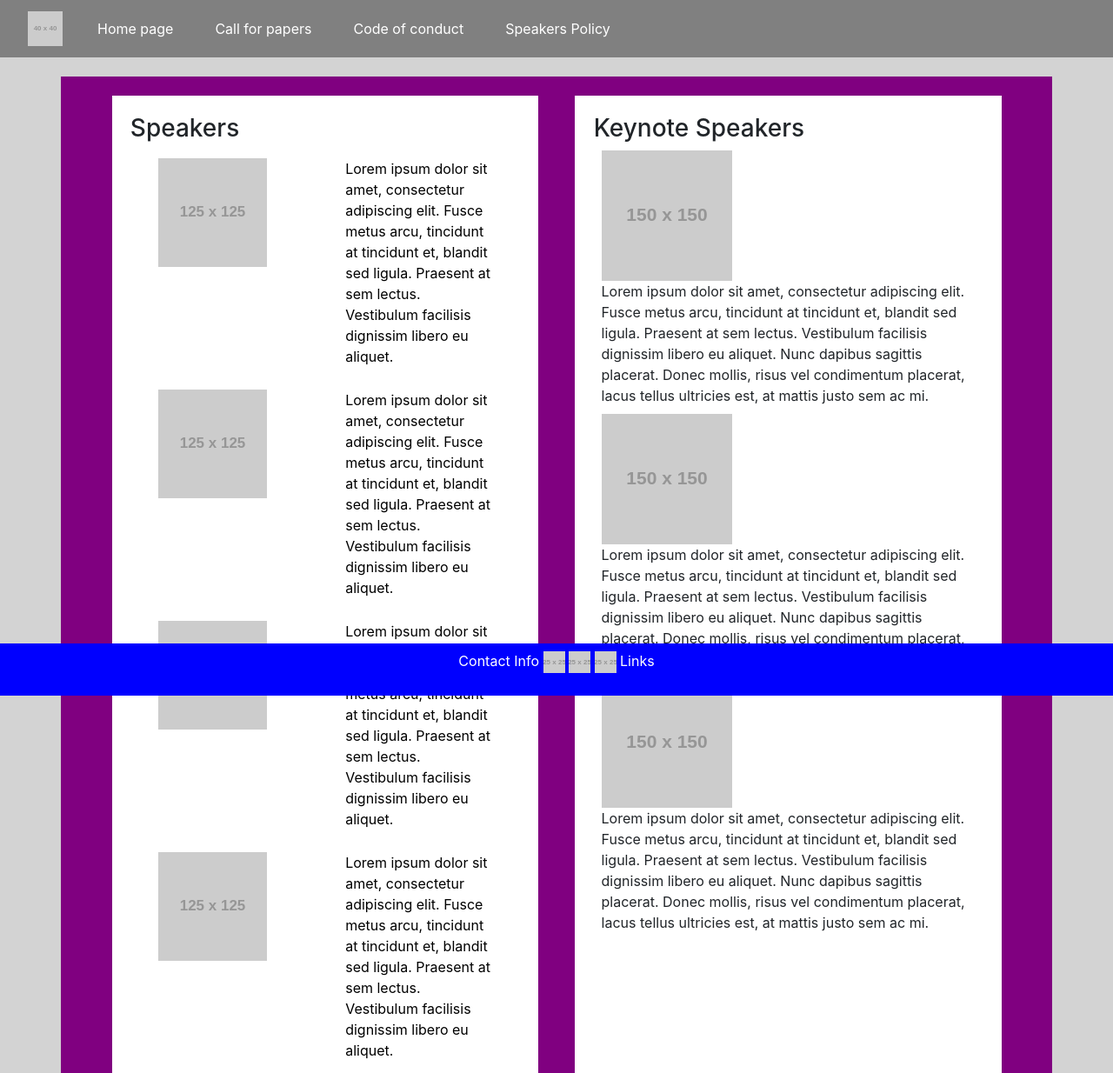
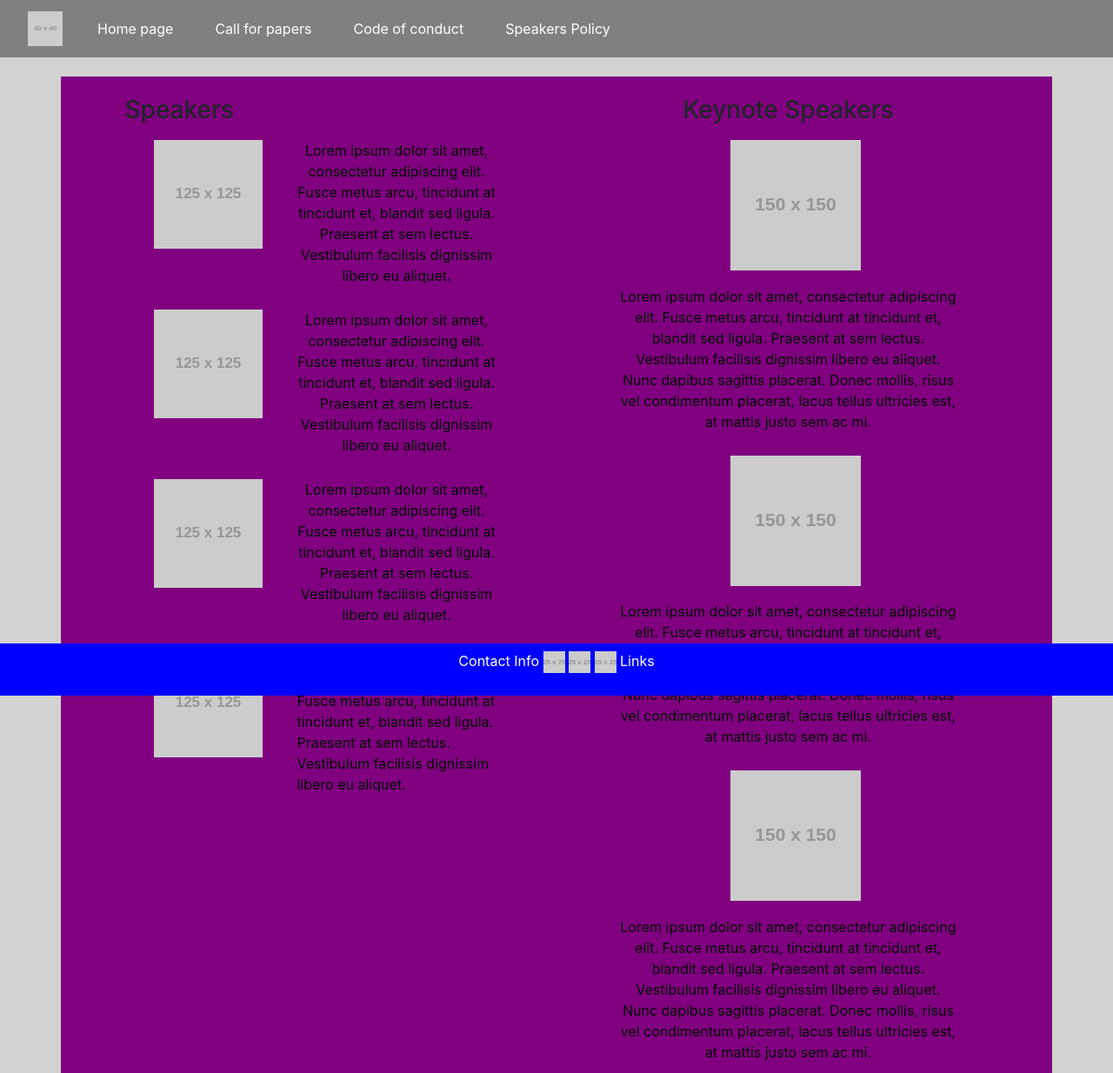
Before and after one commit to DylanVeasey/DevEastWebsite, a plain HTML site: page DevEast2020.html in a window 1280 px wide. Shown: the top 1234 px of the page at 87% size. Drawn offline with nearby package versions, Linux system fonts and the light colour scheme; placeholder pictures from the web are drawn by us.

Commit message:
Update DevEast2020.html

```diff
--- a/DevEast2020.html
+++ b/DevEast2020.html
@@ -31,41 +31,42 @@
 		<!--A row which contains both the speakers and the keynote speakers-->
 		<div class="row" >
 			<!-- This is the first column, for the speakers-->
-			<div id="column" class="col-md">
-				<h3 id="left">Speakers</h3>
+			<div class="col-md column">
+				<h3>Speakers</h3>
 				<!-- This is a row inside a row, so the images and the text can be split into different columns-->
 				<div class="row">
-					<div class="col">
+					<!-- The images and the text are in different columns so that they can flow and the text can sit underneath the image when the screen gets smaller-->
+					<div class="col-lg-4 text-center">
 						<img src="https://via.placeholder.com/125" id="SpeakersImage" alt="Speaker 1">
 					</div>
-					<div class="col">
+					<div class="col-sm text-center">
 						<span>Lorem ipsum dolor sit amet, consectetur adipiscing elit. Fusce metus arcu, tincidunt at tincidunt et, blandit sed ligula. Praesent at sem lectus. Vestibulum facilisis dignissim libero eu aliquet.</span >
 					</div>
 				</div>
 
 				<div class="row">
-					<div class="col">
+					<div class="col-lg-4 text-center">
 						<img src="https://via.placeholder.com/125" id="SpeakersImage" alt="Speaker 2">
 					</div>
-					<div class="col">
+					<div class="col-sm text-center">
 						<span>Lorem ipsum dolor sit amet, consectetur adipiscing elit. Fusce metus arcu, tincidunt at tincidunt et, blandit sed ligula. Praesent at sem lectus. Vestibulum facilisis dignissim libero eu aliquet.</span>
 					</div>
 				</div>
 
 				<div class="row">
-					<div class="col">
+					<div class="col-lg-4 text-center">
 						<img src="https://via.placeholder.com/125" id="SpeakersImage" alt="Speaker 3">
 					</div>
-					<div class="col">
+					<div class="col-sm text-center">
 						<span>Lorem ipsum dolor sit amet, consectetur adipiscing elit. Fusce metus arcu, tincidunt at tincidunt et, blandit sed ligula. Praesent at sem lectus. Vestibulum facilisis dignissim libero eu aliquet.</span>
 					</div>
 				</div>
 
 				<div class="row">
-					<div class="col">
+					<div class="col-lg-4 text-center">
 						<img src="https://via.placeholder.com/125" id="SpeakersImage" alt="Speaker 4">
 					</div>
-					<div class="col">
+					<div class="col-sm">
 						<span>Lorem ipsum dolor sit amet, consectetur adipiscing elit. Fusce metus arcu, tincidunt at tincidunt et, blandit sed ligula. Praesent at sem lectus. Vestibulum facilisis dignissim libero eu aliquet.</span>
 					</div>
 				</div>
@@ -73,45 +74,62 @@
 
 
 			<!-- This is the second column, for the keynote speakers-->
-			<div id="column" class="col-md">
-				<h3 id="right"> Keynote Speakers</h3>
-					<div class="row">
-                           		<img src="https://via.placeholder.com/150" id="SpeakersImage" alt="Keynote speaker 1">
-                            		Lorem ipsum dolor sit amet, consectetur adipiscing elit.
+			<div class="col-md column">
+				<h3 class="text-center"> Keynote Speakers</h3>
+					<div class="row text-center">
+						<!-- The image is on its own column, but is 12 wide so that the text is always below the image-->
+						<div class="col-lg-12 text-center">
+							<img src="https://via.placeholder.com/150" id="SpeakersImage" alt="Keynote Speaker 1">
+						</div>
+						<div class="col-sm text-center">
+							<span>	Lorem ipsum dolor sit amet, consectetur adipiscing elit.
 								Fusce metus arcu, tincidunt at tincidunt et, blandit sed ligula.
 								Praesent at sem lectus.
 								Vestibulum facilisis dignissim libero eu aliquet.
 								Nunc dapibus sagittis placerat.
 								Donec mollis, risus vel condimentum placerat, lacus tellus ultricies est, at mattis justo sem ac mi.
+							</span>
 						</div>
-                        		<div class="row">
-                            		<img src="https://via.placeholder.com/150" id="SpeakersImage" alt="Keynote speaker 2">
-					Lorem ipsum dolor sit amet, consectetur adipiscing elit.
+					</div>
+					<div class="row text-center">
+                        <div class="col-lg-12 text-center">
+							<img src="https://via.placeholder.com/150" id="SpeakersImage" alt="Keynote Speaker 1">
+						</div>
+						<div class="col-sm text-center">
+							<span>	Lorem ipsum dolor sit amet, consectetur adipiscing elit.
 								Fusce metus arcu, tincidunt at tincidunt et, blandit sed ligula.
 								Praesent at sem lectus.
 								Vestibulum facilisis dignissim libero eu aliquet.
 								Nunc dapibus sagittis placerat.
 								Donec mollis, risus vel condimentum placerat, lacus tellus ultricies est, at mattis justo sem ac mi.
+							</span>
 						</div>
-                       	 		<div class="row">
-                            		<img src="https://via.placeholder.com/150" id="SpeakersImage" alt="Keynote speaker 3">
-					Lorem ipsum dolor sit amet, consectetur adipiscing elit.
+					</div>
+                    <div class="row text-center">
+                        <div class="col-lg-12 text-center">
+							<img src="https://via.placeholder.com/150" id="SpeakersImage" alt="Keynote Speaker 1">
+						</div>
+						<div class="col-sm text-center">
+							<span>	Lorem ipsum dolor sit amet, consectetur adipiscing elit.
 								Fusce metus arcu, tincidunt at tincidunt et, blandit sed ligula.
-                            		Praesent at sem lectus. Vestibulum facilisis dignissim libero eu aliquet.
+								Praesent at sem lectus.
+								Vestibulum facilisis dignissim libero eu aliquet.
 								Nunc dapibus sagittis placerat.
 								Donec mollis, risus vel condimentum placerat, lacus tellus ultricies est, at mattis justo sem ac mi.
+							</span>
+						</div>
 					</div>
                     		</div>
                    	</div>
 
 			<!-- This is another row for the ticket information-->
             <div class="row justify-content-center" >
-				<div id="column" class="col-sm-2">
+				<div class="col-sm-2 text-center column">
 					<img src="https://via.placeholder.com/150" id="SpeakersImage" alt="Ticket booking">
 					<p> Easy ticket booking </p>
 					<p> Info </p>
 				</div>
-				<div id="column" class="col-sm-2">
+				<div class="col-sm-2 text-center column">
 					<img src="https://via.placeholder.com/150" id="SpeakersImage" alt="Ticket booking">
 					<p> Easy ticket booking </p>
 					<p> Info </p>
@@ -119,8 +137,8 @@
             </div>
 			<br>
                 	<!--This is another row for more ticket information-->
-                	<div class="row justify-content-center">
-				<div id="column" class="col-sm-2">
+                	<div class="row justify-content-center text-center">
+				<div class="col-sm-2 column">
 					<p> Ticket information</p>
 					<p> Info </p>
                   		</div>
```
Lines whose indentation alone changed are shown as unchanged.
